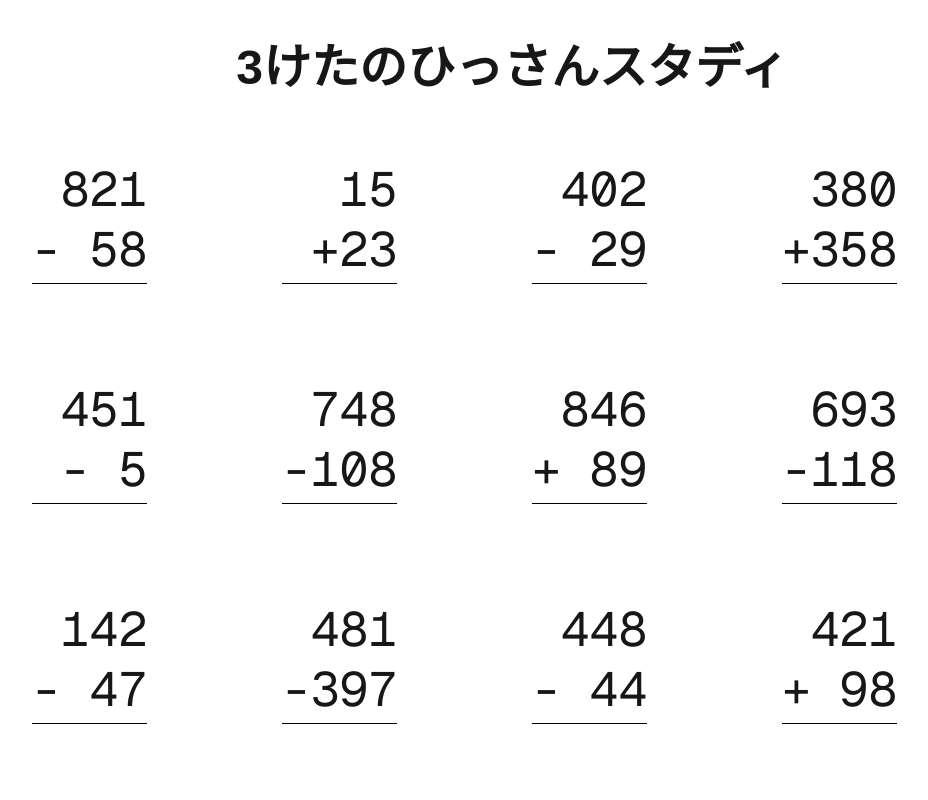
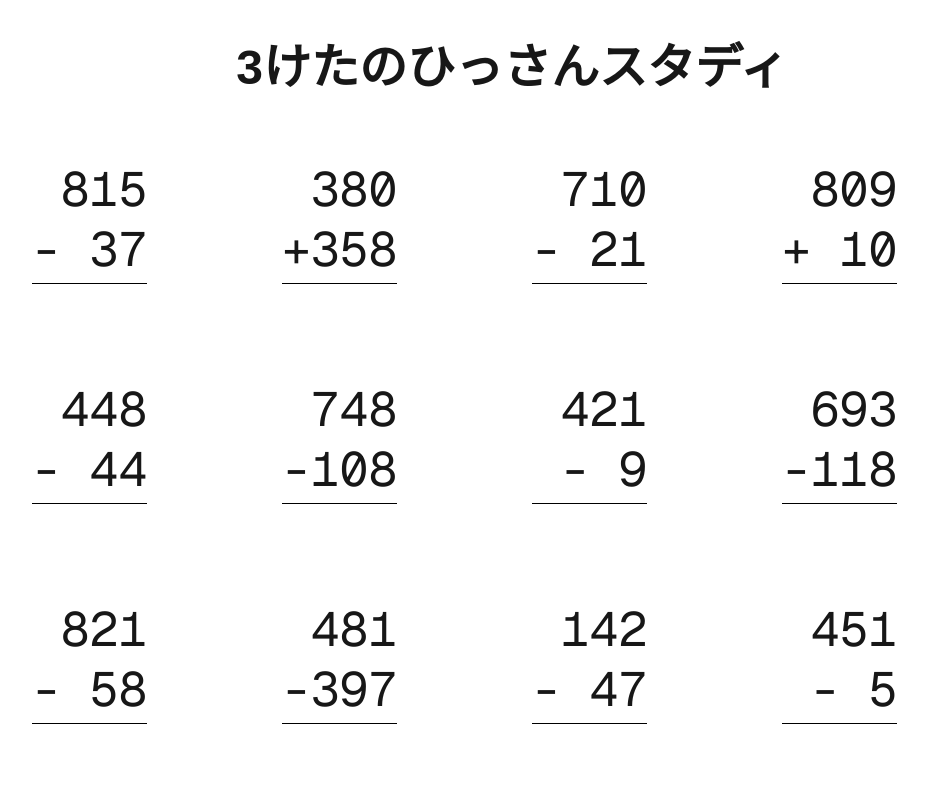
Before and after one commit to usk94/hissan, a Next.js app: page /sanketa-keisan in a window 1280 px wide. Shown: the top 800 px of the page, without its empty margins (128-1056 px from the left). Built offline with nearby package versions, Linux system fonts and the light colour scheme.

Commit message:
fix: 仕様を修正

```diff
--- a/src/app/sanketa-keisan/page.tsx
+++ b/src/app/sanketa-keisan/page.tsx
@@ -15,32 +15,34 @@ function generateMixedProblems(): Problem[] {
 
   // 足し算
   while (problems.length < 2) {
-    const a = Math.floor(Math.random() * 90) + 10
-    const b = Math.floor(Math.random() * 90) + 10
-    problems.push({ a, b, symbol: "+" })
+    const a = Math.floor(Math.random() * 900) + 100
+    const b = Math.floor(Math.random() * 900) + 100
+    if (a + b <= 999) {
+      problems.push({ a, b, symbol: "+" })
+    }
   }
 
   while (problems.length < 4) {
     const a = Math.floor(Math.random() * 900) + 100
-    const b = Math.floor(Math.random() * 900) + 100
-    problems.push({ a, b, symbol: "+" })
-  }
-
-  while (problems.length < 6) {
-    const a = Math.floor(Math.random() * 900) + 100
     const b = Math.floor(Math.random() * 90) + 10
-    problems.push({ a, b, symbol: "+" })
+    if (a + b <= 999) {
+      problems.push({ a, b, symbol: "+" })
+    }
   }
 
   // 引き算：3桁 - 1桁
-  while (problems.length < 7) {
+  while (problems.length < 6) {
     const a = Math.floor(Math.random() * 900) + 100
     const b = Math.floor(Math.random() * 9) + 1
-    pushIfValid(a, b, "-")
+    const a1 = a % 10
+    const b1 = b % 10
+    if (a1 < b1) {
+      pushIfValid(a, b, "-")
+    }
   }
 
   // 1. くり下がりなし
-  while (problems.length < 8) {
+  while (problems.length < 7) {
     const a = Math.floor(Math.random() * 900) + 100
     const b = Math.floor(Math.random() * 90) + 10
     const a1 = a % 10
@@ -53,7 +55,7 @@ function generateMixedProblems(): Problem[] {
   }
 
   // 2. 10の位から借りる必要あり（1の位だけ繰り下がり）
-  while (problems.length < 10) {
+  while (problems.length < 9) {
     const a = Math.floor(Math.random() * 900) + 100
     const b = Math.floor(Math.random() * 90) + 10
     const a1 = a % 10
```
